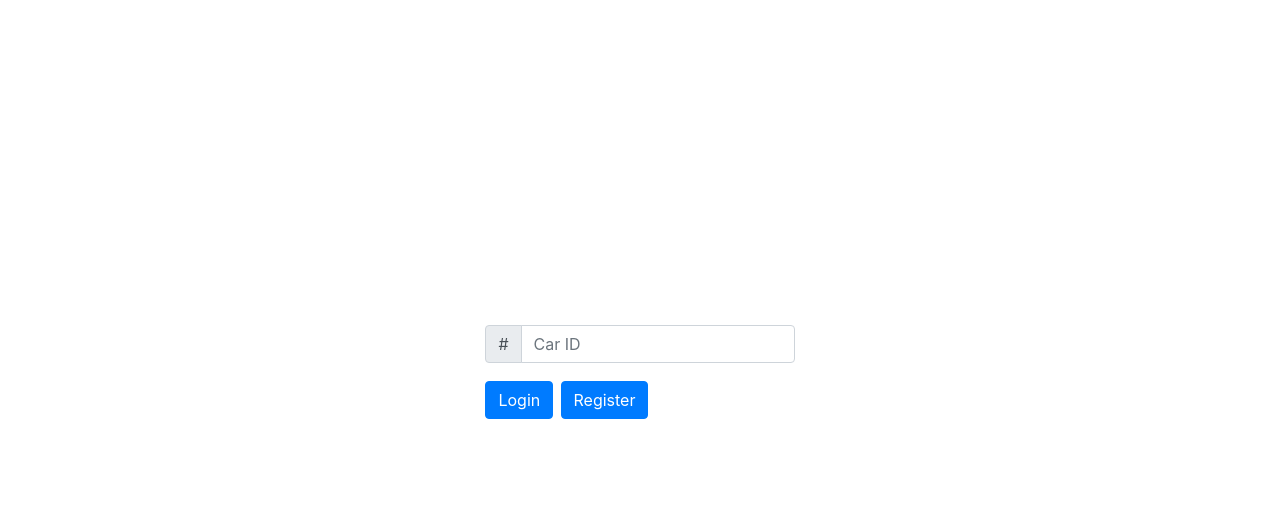
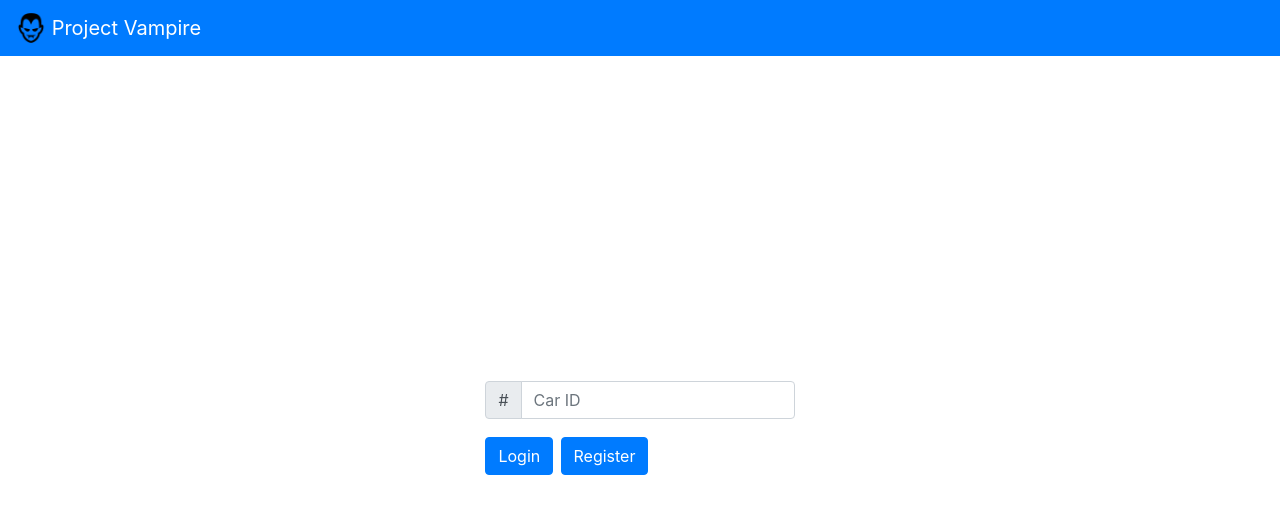
Before and after one commit to AntoLepejian/ProjectVampire, a React (Create React App) app in the folder frontend/: page /batmobile in a window 1280 px wide. Shown: the top 514 px of the page. Built offline with nearby package versions, Linux system fonts and the light colour scheme.

Commit message:
added a navbar to make things nicer

```diff
--- a/frontend/src/App.js
+++ b/frontend/src/App.js
@@ -4,11 +4,25 @@
 import Home from "./pages/Home";
 import Batmobile from "./pages/Batmobile";
 import Donor from "./pages/Donor";
+import Navbar from "react-bootstrap/Navbar";
+import vampireImage from "./vampire-icon.png";
 import "./App.css";
 
 function App() {
   return (
     <Router>
+      <Navbar bg="primary" variant="dark">
+        <Navbar.Brand href="/">
+          <img
+            alt=""
+            src={vampireImage}
+            width="30"
+            height="30"
+            className="d-inline-block align-top"
+          />
+          {"  Project Vampire"}
+        </Navbar.Brand>
+      </Navbar>
       <Route
         render={({ location, history }) => (
           <React.Fragment>
--- a/frontend/src/pages/Batmobile.js
+++ b/frontend/src/pages/Batmobile.js
@@ -54,6 +54,7 @@
       .then(res => res.json())
       .then(res => {
         if (res.value === "success") {
+          setErrors([]);
           setloggedIn(true);
         } else {
           setErrors([...errors, "Already registered, try Login?"]);
@@ -101,7 +102,7 @@
           setErrors([]);
           fetchBatMobileData();
         } else {
-          setErrors([...errors, res.msg]);
+          setErrors([res.msg]);
         }
       });
   };
```
Also changed, not shown: frontend/src/vampire-icon.png (added).
